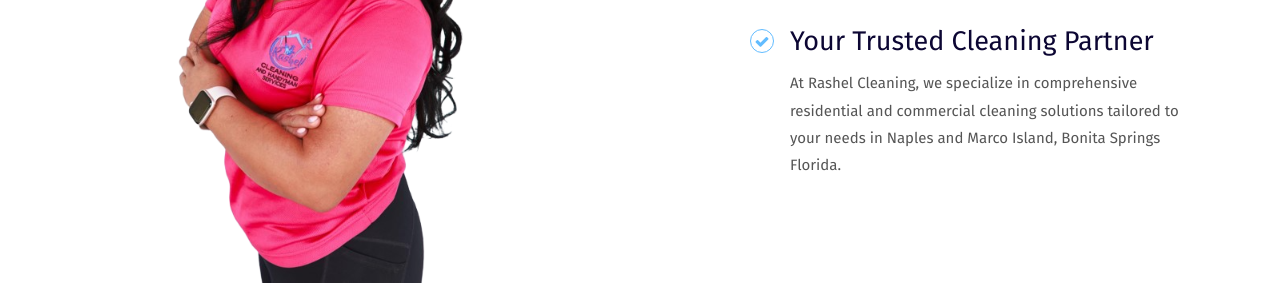
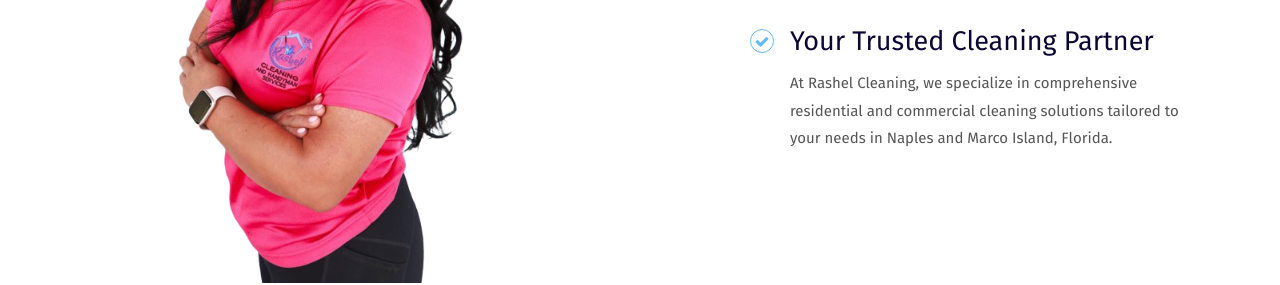
Before and after one commit to gean7/rashelcleaninv1, a plain HTML site: page index.html in a window 1280 px wide. Shown: the part 2847-3132 px from the top of the page. Drawn offline with Linux system fonts and the light colour scheme; a web font is replaced by a local one.

Commit message:
Update index.html

```diff
--- a/index.html
+++ b/index.html
@@ -251,7 +251,7 @@
               </li>
               <li>
                 <h3>Your Trusted Cleaning Partner</h3>
-                <p>At Rashel Cleaning, we specialize in comprehensive residential and commercial cleaning solutions tailored to your needs in Naples and Marco Island, Bonita Springs Florida.</p>
+                <p>At Rashel Cleaning, we specialize in comprehensive residential and commercial cleaning solutions tailored to your needs in Naples and Marco Island, Florida.</p>
               </li>
             </ul>
           </div>
```
